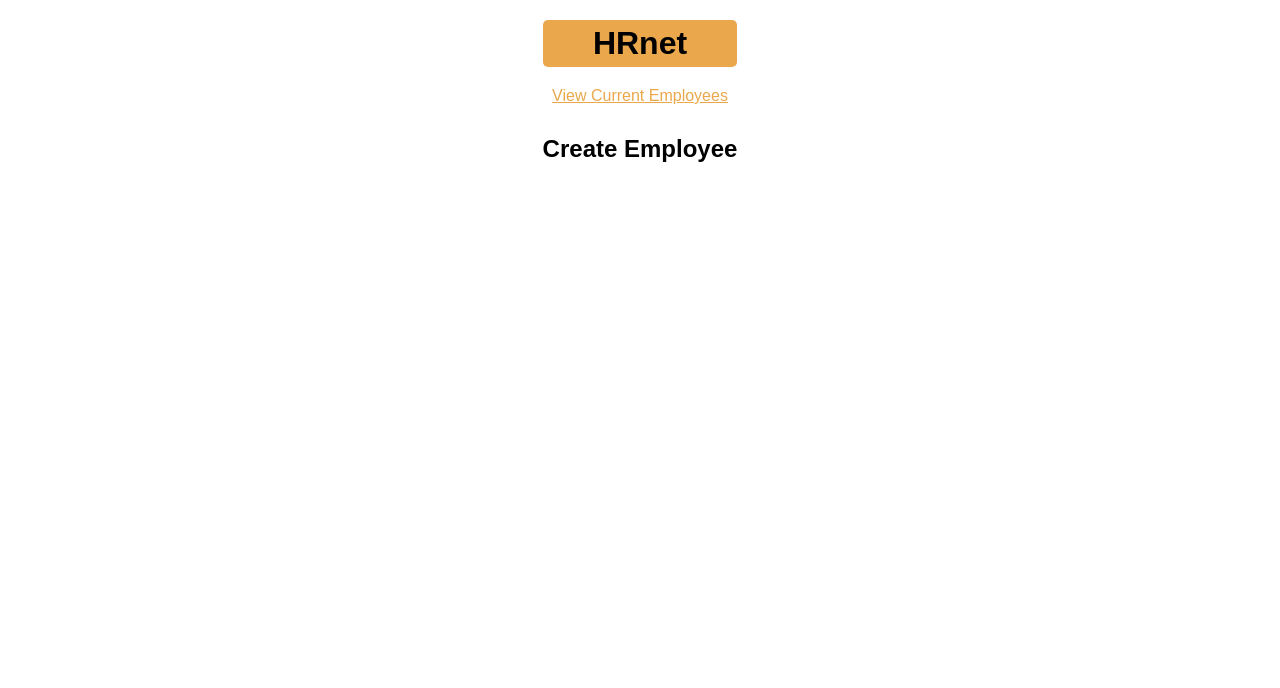
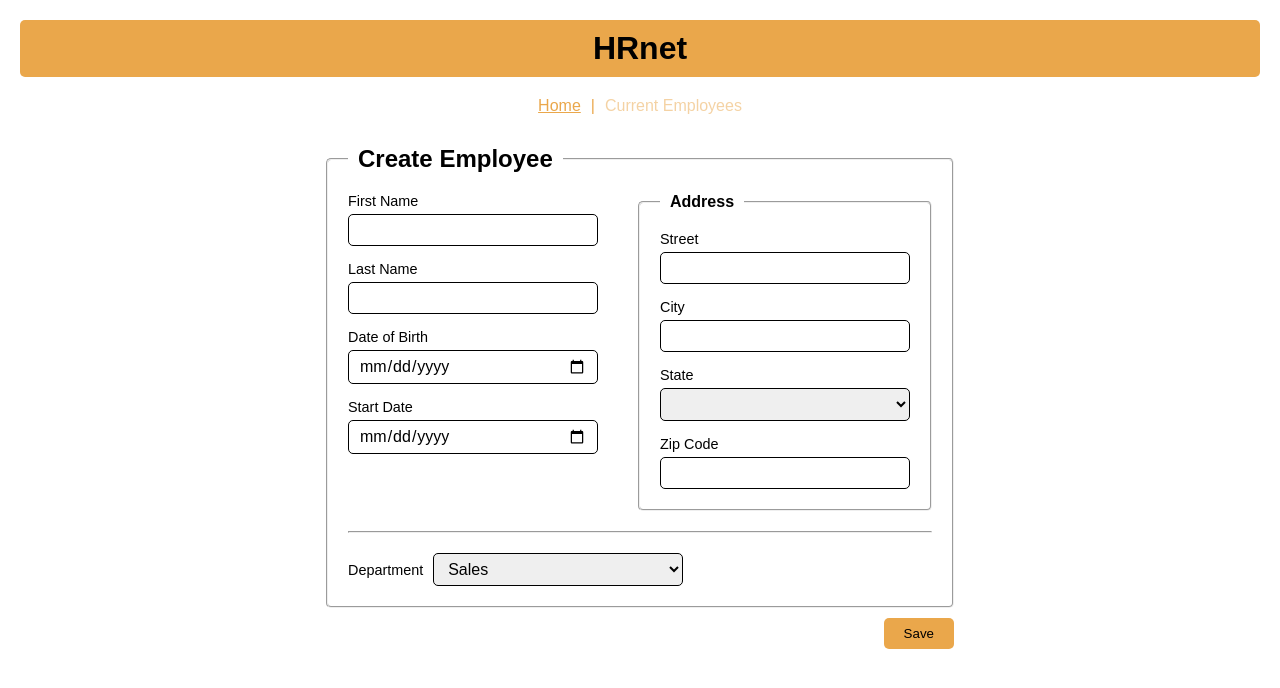
Before and after one commit to Xylobyte/hrnet-v2, a React (Vite) app: page / in a window 1280 px wide. Shown: the top 688 px of the page. Built offline with nearby package versions, Linux system fonts and the light colour scheme.

Commit message:
Add home form and update style

```diff
--- a/index.html
+++ b/index.html
@@ -7,7 +7,7 @@
     <title>HRnet - Home</title>
 </head>
 <body class="a-center">
-    <div class="gap30" id="root"></div>
+    <div class="gap30 a-center" id="root"></div>
     <script src="/src/main.tsx" type="module"></script>
 </body>
 </html>
--- a/src/components/HeaderNav.scss
+++ b/src/components/HeaderNav.scss
@@ -1,13 +1,26 @@
 header {
+    width: 100%;
+
     h1 {
         background: #eaa74b;
         border-radius: 5px;
-        padding: 5px 20px;
+        padding: 10px 20px;
         width: 100%;
         text-align: center;
     }
 
+    nav {
+        color: #eaa74b;
+    }
+
     a {
         color: #eaa74b;
+        text-decoration: none;
+        opacity: 0.5;
+
+        &.active {
+            opacity: 1;
+            text-decoration: underline;
+        }
     }
 }
--- a/src/components/HeaderNav.tsx
+++ b/src/components/HeaderNav.tsx
@@ -1,5 +1,5 @@
 import './HeaderNav.scss'
-import { Link, useLocation } from 'react-router'
+import { NavLink, useLocation } from 'react-router'
 
 function HeaderNav() {
 	const location = useLocation()
@@ -7,12 +7,9 @@ function HeaderNav() {
 	return (
 		<header className='gap20 a-center'>
 			<h1>{location.pathname === '/' ? 'HRnet' : 'Current Employees'}</h1>
-			<nav>
-				<Link to={location.pathname === '/' ? '/employee-list' : '/'}>
-					{location.pathname === '/'
-						? 'View Current Employees'
-						: 'Home'}
-				</Link>
+			<nav className='gap10 row a-center'>
+				<NavLink to='/'>Home</NavLink>|
+				<NavLink to='/employee-list'>Current Employees</NavLink>
 			</nav>
 		</header>
 	)
--- a/src/index.css
+++ b/src/index.css
@@ -65,11 +65,11 @@ body {
     padding: 20px;
 }
 
-body, div, section, header, footer, main, ul {
+body, div, section, header, footer, main, ul, nav, fieldset, form {
     display: flex;
     flex-direction: column;
 }
 
 #root {
-    width: max-content;
+    width: 100%;
 }
--- a/src/pages/Home.scss
+++ b/src/pages/Home.scss
@@ -0,0 +1,50 @@
+#home-form {
+    fieldset {
+        padding: 20px;
+        border-radius: 5px;
+
+        legend {
+            padding: 0 10px;
+            font-weight: bold;
+        }
+
+        @media (max-width: 690px) {
+            flex-direction: column;
+        }
+    }
+
+    input, select {
+        padding: 6px 10px;
+        border-radius: 5px;
+        border: 1px solid black;
+        outline: none;
+        min-width: 250px;
+        font-size: 1rem;
+
+        &:focus {
+            outline: 2px solid #eaa74b;
+            border-color: transparent;
+        }
+    }
+
+    label {
+        font-size: 0.9rem;
+    }
+
+    button {
+        align-self: flex-end;
+        padding: 8px 20px;
+        background: #eaa74b;
+        border-radius: 5px;
+        border: none;
+        cursor: pointer;
+
+        &:hover {
+            opacity: 0.8;
+        }
+
+        &:active {
+            opacity: 0.6;
+        }
+    }
+}
--- a/src/pages/Home.tsx
+++ b/src/pages/Home.tsx
@@ -7,9 +7,76 @@ function Home() {
 	}, [])
 
 	return (
-		<>
-			<h2>Create Employee</h2>
-		</>
+		<form id='home-form' className='gap10'>
+			<fieldset className='gap20'>
+				<legend>
+					<h2>Create Employee</h2>
+				</legend>
+
+				<div className='gap40 row'>
+					<div className='base-infos gap15'>
+						<div className='form-item gap5'>
+							<label htmlFor='firstName'>First Name</label>
+							<input type='text' name='firstName' id='firstName' />
+						</div>
+
+						<div className='form-item gap5'>
+							<label htmlFor='lastName'>Last Name</label>
+							<input type='text' name='lastName' id='lastName' />
+						</div>
+
+						<div className='form-item gap5'>
+							<label htmlFor='dateOfBirth'>Date of Birth</label>
+							<input type='date' name='dateOfBirth' id='dateOfBirth' />
+						</div>
+
+						<div className='form-item gap5'>
+							<label htmlFor='startDate'>Start Date</label>
+							<input type='date' name='startDate' id='startDate' />
+						</div>
+					</div>
+
+					<fieldset className='gap15'>
+						<legend>Address</legend>
+
+						<div className='form-item gap5'>
+							<label htmlFor='street'>Street</label>
+							<input type='text' name='street' id='street' />
+						</div>
+
+						<div className='form-item gap5'>
+							<label htmlFor='city'>City</label>
+							<input type='text' name='city' id='city' />
+						</div>
+
+						<div className='form-item gap5'>
+							<label htmlFor='state'>State</label>
+							<select name='state' id='state'></select>
+						</div>
+
+						<div className='form-item gap5'>
+							<label htmlFor='zipCode'>Zip Code</label>
+							<input type='number' name='zipCode' id='zipCode' />
+						</div>
+					</fieldset>
+				</div>
+
+				<hr />
+
+				<div className='form-item gap10 row a-center'>
+					<label htmlFor='department'>Department</label>
+					<select name='department' id='department'>
+						<option value='sales'>Sales</option>
+						<option value='engineering'>Engineering</option>
+						<option value='finance'>Finance</option>
+						<option value='human-resources'>Human Resources</option>
+						<option value='legal'>Legal</option>
+					</select>
+				</div>
+			</fieldset>
+
+			<button type='submit'>Save</button>
+		</form>
 	)
 }
 
```
Also changed, not shown: 1 other file (tests, documents, lock files or other folders).
